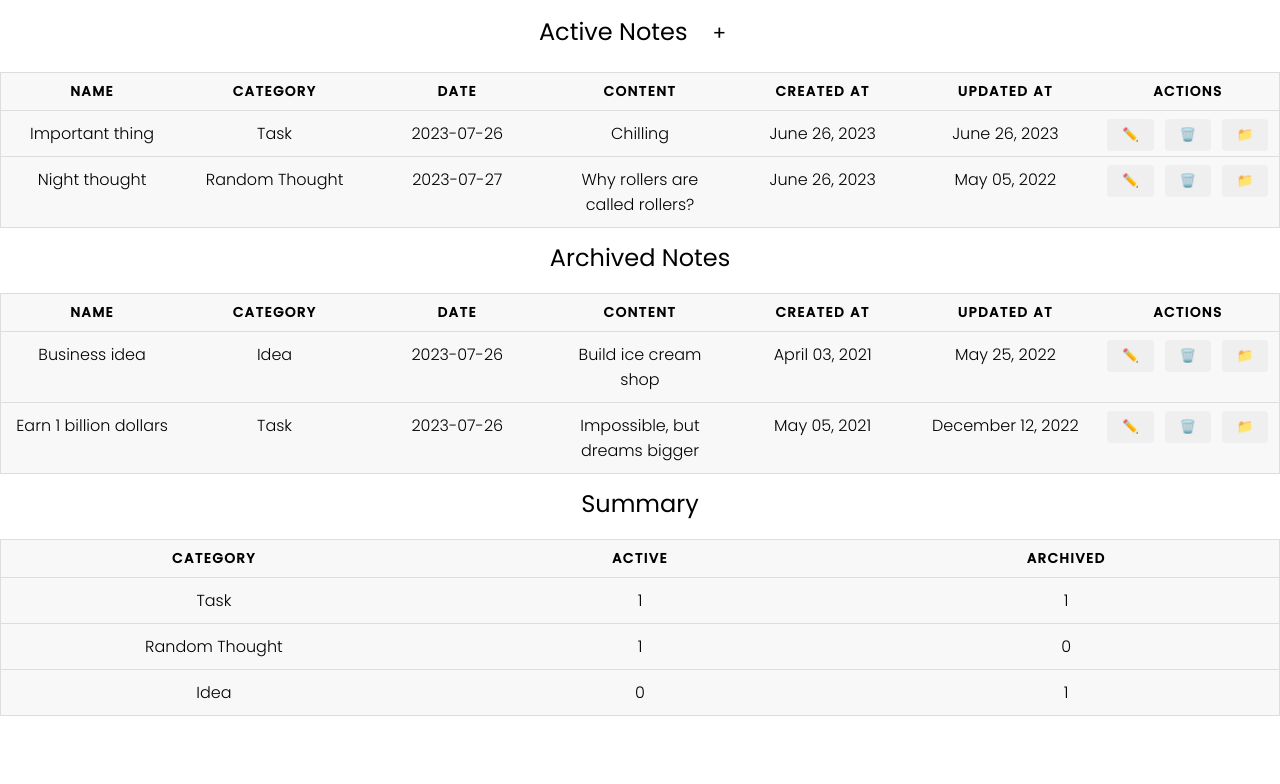
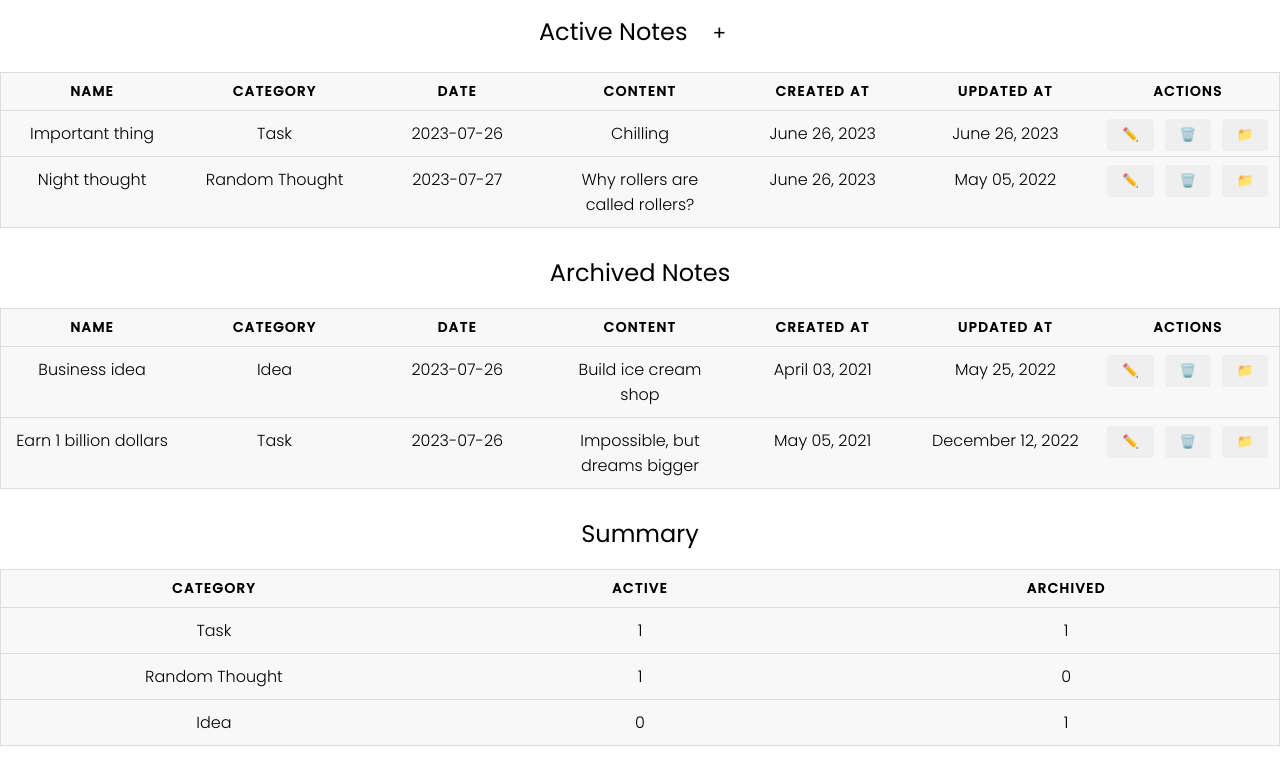
Before and after one commit to kuslosolodka/notes-app-react, a React (Vite) app: page / in a window 1280 px wide. Shown: the top 784 px of the page. Built offline with nearby package versions, Linux system fonts and the light colour scheme.

Commit message:
style: + wrapper to tables

```diff
--- a/src/pages/Notes.tsx
+++ b/src/pages/Notes.tsx
@@ -1,4 +1,5 @@
 import React from 'react'
+import { styled } from 'styled-components'
 
 import { Table } from '../components/common/table/Table.tsx'
 import { useNoteStore } from '../store/store.ts'
@@ -15,11 +16,18 @@ const Notes: React.FC = () => {
 
     return (
         <>
-            <Table caption="Active Notes" data={activeNotes} isAdding />
-            <Table caption="Archived Notes" data={archivedNotes} />
-            <Table caption="Summary" data={summaryData} isSummary />
+            <Wrapper>
+                <Table caption="Active Notes" data={activeNotes} isAdding />
+                <Table caption="Archived Notes" data={archivedNotes} />
+                <Table caption="Summary" data={summaryData} isSummary />
+            </Wrapper>
         </>
     )
 }
 
+const Wrapper = styled.div`
+    display: grid;
+    gap: 15px;
+`
+
 export { Notes }
```
